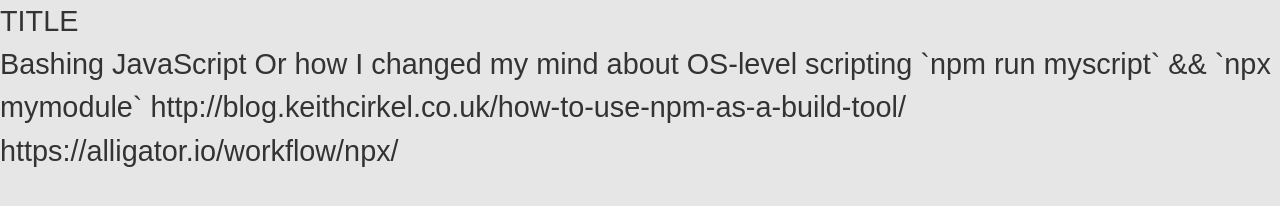
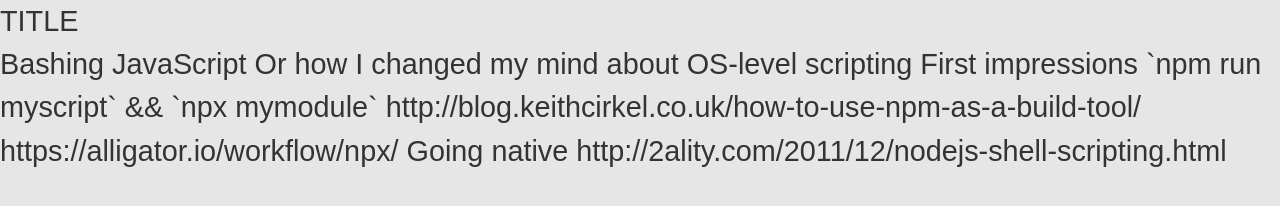
Before and after one commit to Martin-Pitt/martinpitt.uk, a plain HTML site: page articles/bashing-javascript.html in a window 1280 px wide. Drawn offline with Linux system fonts and the light colour scheme.

Commit message:
Update BASH JS article a bit

```diff
--- a/articles/bashing-javascript.html
+++ b/articles/bashing-javascript.html
@@ -42,6 +42,11 @@
 
 Bashing JavaScript
 	Or how I changed my mind about OS-level scripting
+
+	First impressions
 	`npm run myscript` && `npx mymodule`
 	http://blog.keithcirkel.co.uk/how-to-use-npm-as-a-build-tool/
 	https://alligator.io/workflow/npx/
+
+	Going native
+	http://2ality.com/2011/12/nodejs-shell-scripting.html
```
